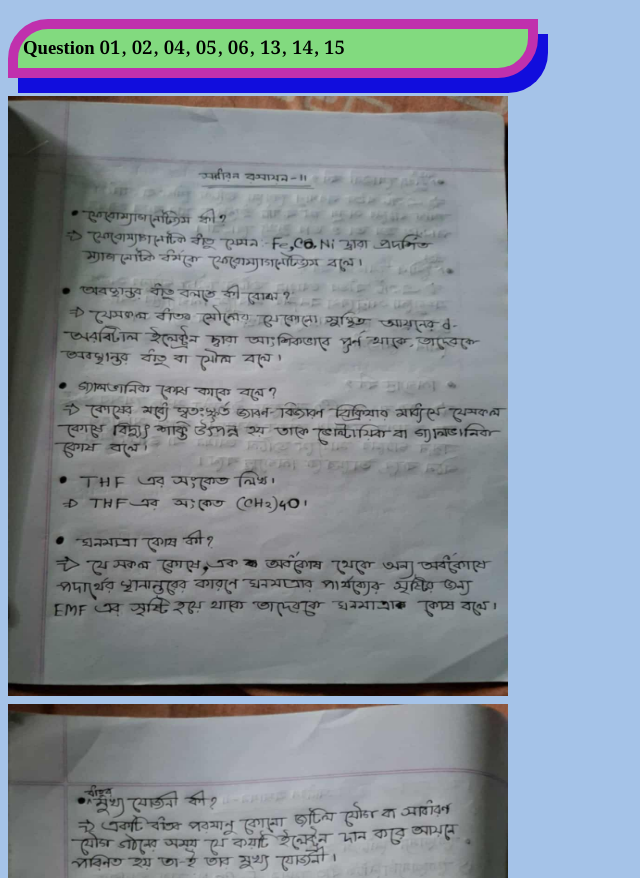
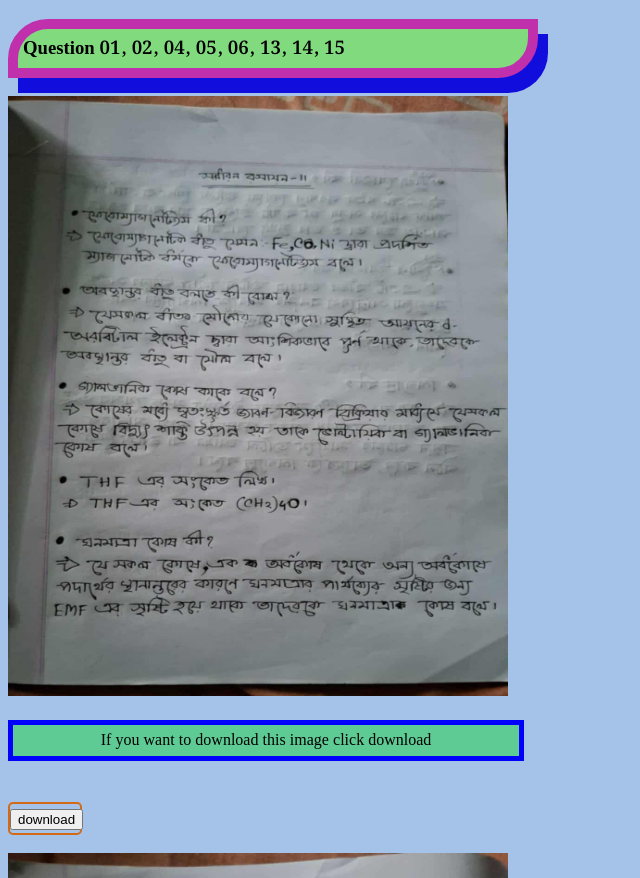
Before and after one commit to mr-robin-x/chemistry, a plain HTML site: page one.html in a window 1280 px wide. Shown: the top 878 px of the page, without its empty margins (0-640 px from the left). Drawn offline with nearby package versions, Linux system fonts and the light colour scheme.

Commit message:
added download button

```diff
--- a/one.html
+++ b/one.html
@@ -15,7 +15,16 @@
     <h3 class="omg">Question 01, 02, 04, 05, 06, 13, 14, 15</h3>
     <div class="imi">
         <img src="style/59d2fb21-c86e-4b65-8741-7c5fa1af7481.jpg" alt=""> <br>
+        <div></div><p class="download">If you want to download this image click download</p>
+      <br>
+      <p class="button"><a  href="style/59d2fb21-c86e-4b65-8741-7c5fa1af7481.jpg"><button>download</button></a></p>
+      </div>
         <img src="style/e9c4867b-0707-47d4-9681-a73c95a0dd8f.jpg" alt="">
+        <div></div><p class="download">If you want to download this image click download</p>
+      <br>
+      <p class="button"><a  href="style/e9c4867b-0707-47d4-9681-a73c95a0dd8f.jpg"><button>download</button></a></p>
+      </div>
     </div>
+
 </body>
 </html>
--- a/style/style.css
+++ b/style/style.css
@@ -45,5 +45,23 @@ img{
 }
 .ele img{
   width:500px;
-  height:700pz
+  height:700px;
 }
+.button{
+  border:2px solid rgb(211, 107, 22);
+  /* background-color: rgb(202, 123, 226); */
+  font-size: 18px;
+  border-radius: 5px;
+  box-shadow: ;
+  text-align: center;
+  width:70px;
+  margin-top:0;
+  padding-top:0;
+}
+.download{
+  background-color: rgb(94, 202, 148);
+  width:500px;
+  border: 5px solid blue;
+  padding: 3px;
+  text-align: center;
+}
```
Also changed, not shown: eight.html (+4 -0 lines), eleven.html (+5 -0 lines).
